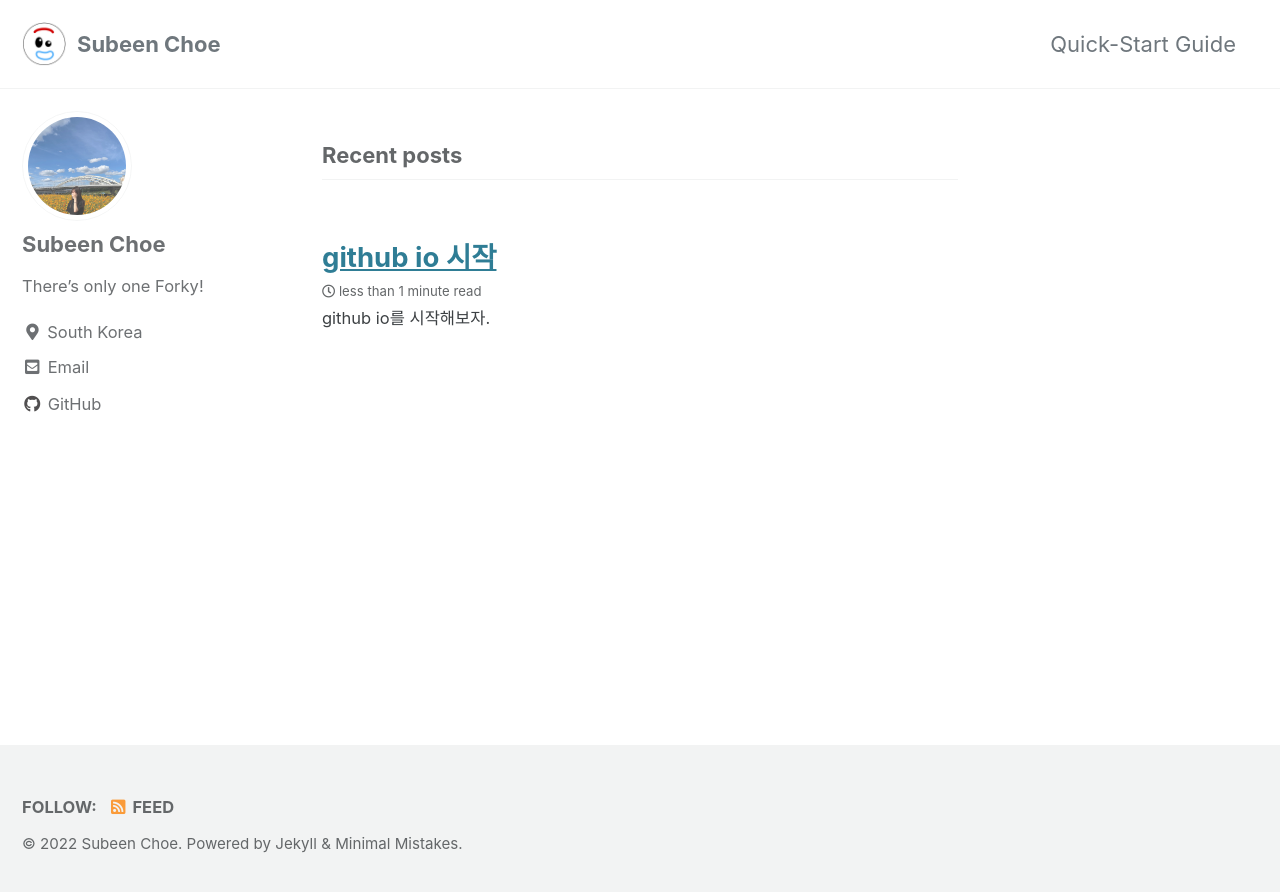
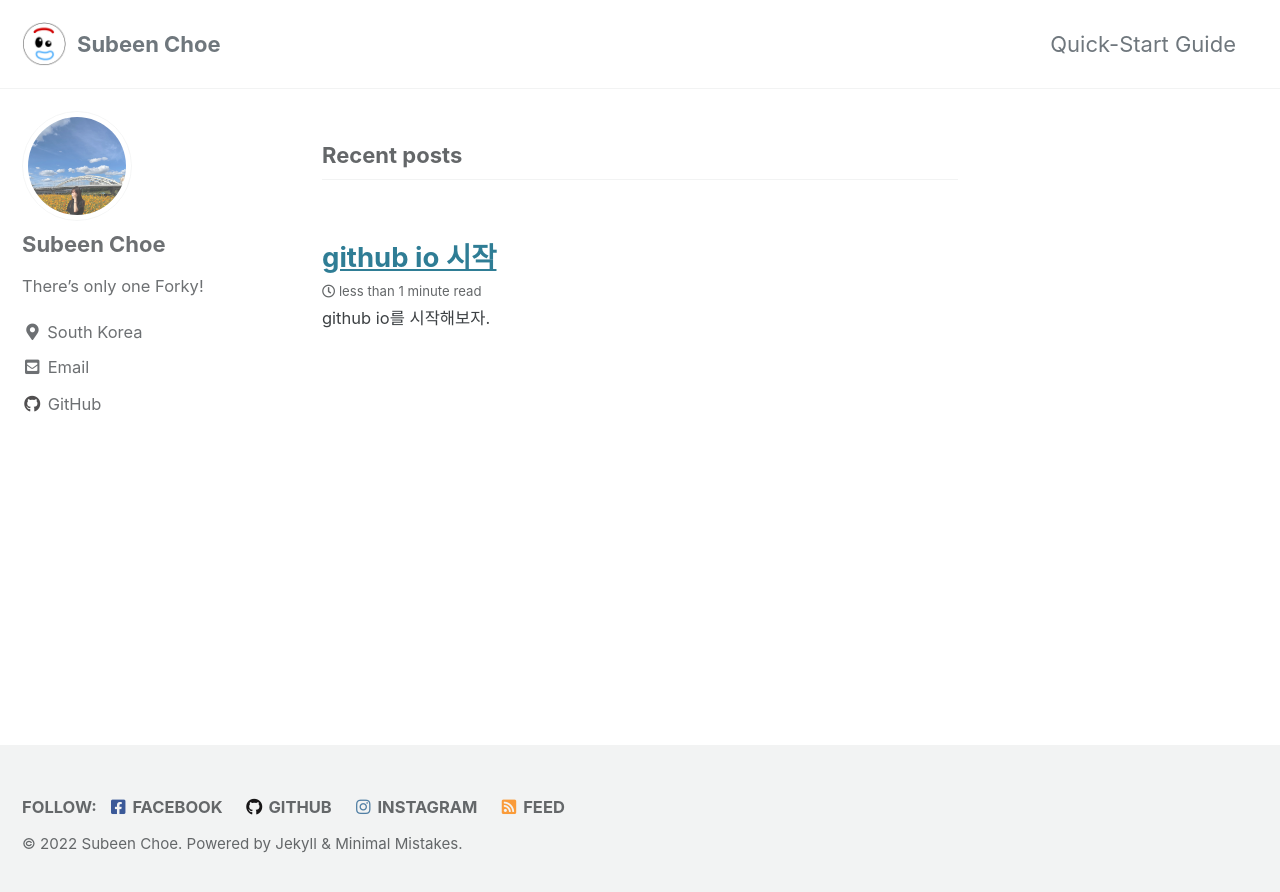
Before and after one commit to subeenz/subeenz.github.io, a Jekyll site: the page built from index.html, in a window 1280 px wide. Shown: the top 892 px of the page. Built offline with Jekyll 4.4.1, drawn with Linux system fonts in a browser that asks for light colours; cached includes are drawn as plain includes; the list of posts is cut into pages by our own code; part of the change alters nothing that is shown.

Commit message:
create author

```diff
--- a/_config.yml
+++ b/_config.yml
@@ -135,10 +135,10 @@ footer:
       # url:
     - label: "Facebook"
       icon: "fab fa-fw fa-facebook-square"
-      # url:
+      url: "https://www.facebook.com/profile.php?id=100006409572339"
     - label: "GitHub"
       icon: "fab fa-fw fa-github"
-      # url:
+      url: "https://github.com/subeenz"
     - label: "GitLab"
       icon: "fab fa-fw fa-gitlab"
       # url:
@@ -147,7 +147,7 @@ footer:
       # url:
     - label: "Instagram"
       icon: "fab fa-fw fa-instagram"
-      # url:
+      url: "https://www.instagram.com/choe_ssub0109/"
 
 
 # Reading Files
```
